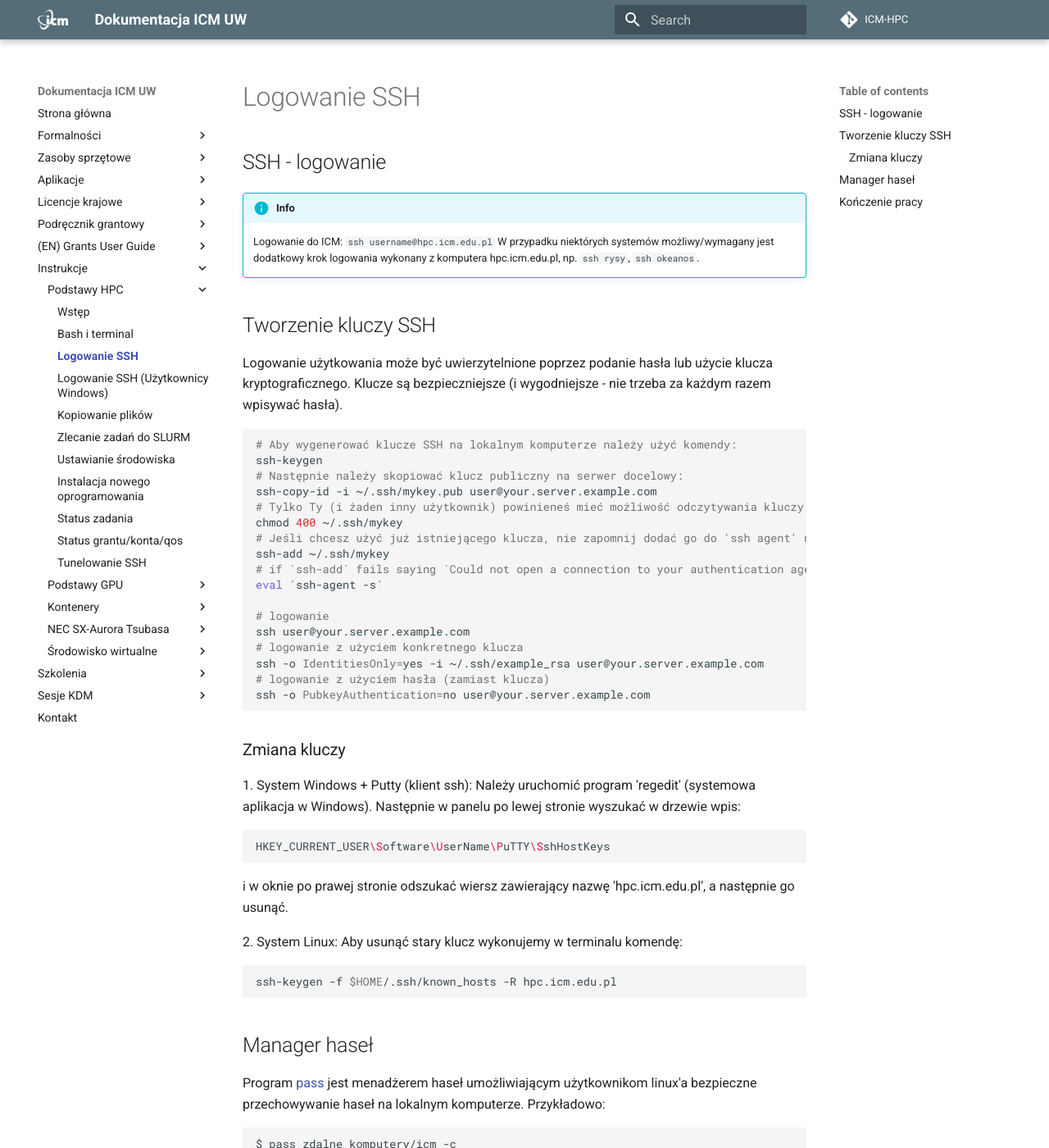
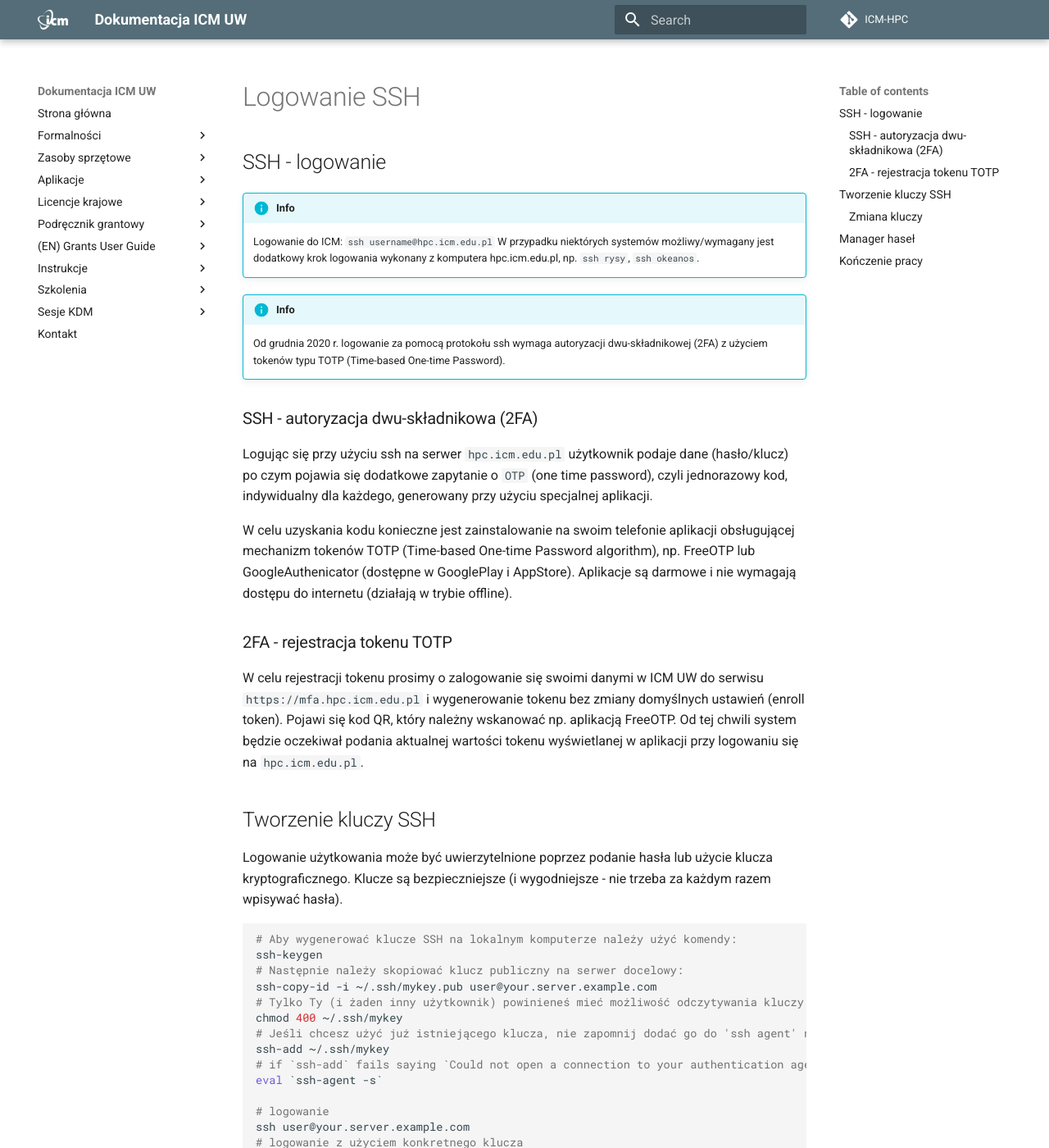
Before and after one commit to kubajal/hpc-docs, an MkDocs documentation site: the page built from docs/Tutorials/Logowanie/ssh_intro.md, in a window 1280 px wide and 1400 px high. Shown: the whole window at 82% size. Built offline with MkDocs 1.6.1 and Material for MkDocs 9.7.7, drawn with Linux system fonts in a browser that asks for light colours.

Commit message:
Wersja logowania ssh uwzgledniajaca 2FA wprowadzone w grudniu 2020.

```diff
--- a/docs/Tutorials/HPC-intro/ssh_intro.md
+++ b/docs/Tutorials/Logowanie/ssh_intro.md
@@ -9,6 +9,20 @@
 !!! Info
     Logowanie do ICM: `ssh username@hpc.icm.edu.pl`
     W przypadku niektórych systemów możliwy/wymagany jest dodatkowy krok logowania wykonany z komputera hpc.icm.edu.pl, np. `ssh rysy`, `ssh okeanos`.
+
+!!! Info
+    Od grudnia 2020 r. logowanie za pomocą protokołu ssh wymaga autoryzacji dwu-składnikowej (2FA) z użyciem tokenów typu TOTP (Time-based One-time Password).
+
+### SSH - autoryzacja dwu-składnikowa (2FA)
+
+Logując się przy użyciu ssh na serwer `hpc.icm.edu.pl` użytkownik podaje dane (hasło/klucz) po czym pojawia się dodatkowe zapytanie o `OTP` (one time password), czyli jednorazowy kod, indywidualny dla każdego, generowany przy użyciu specjalnej aplikacji.
+
+W celu uzyskania kodu konieczne jest zainstalowanie na swoim telefonie aplikacji obsługującej mechanizm tokenów TOTP (Time-based One-time Password algorithm), np. FreeOTP lub GoogleAuthenicator (dostępne w GooglePlay i AppStore). Aplikacje są darmowe i nie wymagają dostępu do internetu (działają w trybie offline).
+
+### 2FA - rejestracja tokenu TOTP
+
+W celu rejestracji tokenu prosimy o zalogowanie się swoimi danymi w ICM UW do serwisu `https://mfa.hpc.icm.edu.pl` i wygenerowanie tokenu bez zmiany domyślnych ustawień (enroll token). Pojawi się kod QR, który należny wskanować np. aplikacją FreeOTP. Od tej chwili system będzie oczekiwał podania aktualnej wartości tokenu wyświetlanej w aplikacji przy logowaniu się na `hpc.icm.edu.pl`.
+
 
 ## Tworzenie kluczy SSH
 
--- a/mkdocs.yml
+++ b/mkdocs.yml
@@ -96,18 +96,19 @@
     - Reports and publications: Podrecznik_grantowy/en_sprawozdania_i_publikacje_w_grancie.md
 
 - Instrukcje:
+  - Logowanie:
+    - Logowanie SSH: Tutorials/HPC-intro/ssh_intro.md
+    - Logowanie SSH (Użytkownicy Windows): Tutorials/HPC-intro/ssh_windows.md
+    - Tunelowanie SSH: Tutorials/HPC-intro/ssh-tunel.md
   - Podstawy HPC:
     - Wstęp: Tutorials/HPC-intro/introduction.md
     - Bash i terminal: Tutorials/HPC-intro/bash_intro.md
-    - Logowanie SSH: Tutorials/HPC-intro/ssh_intro.md
-    - Logowanie SSH (Użytkownicy Windows): Tutorials/HPC-intro/ssh_windows.md
     - Kopiowanie plików: Tutorials/HPC-intro/kopiowanie_plikow.md
     - Zlecanie zadań do SLURM: Tutorials/HPC-intro/slurm_intro.md
     - Ustawianie środowiska: Tutorials/HPC-intro/ustawianie_srodowiska.md
     - Instalacja nowego oprogramowania: Tutorials/HPC-intro/instalacja_oprogramowania.md
     - Status zadania: Tutorials/HPC-intro/status_zadania.md
     - Status grantu/konta/qos: Tutorials/HPC-intro/status_grantu_i_konta.md
-    - Tunelowanie SSH: Tutorials/HPC-intro/ssh-tunel.md
   - Podstawy GPU:
     - Introduction (Cheat Sheet): Tutorials/GPU-intro/introduction.md
     - Hello World: Tutorials/GPU-intro/hello_world.md
```
Also changed, not shown: docs/Tutorials/Logowanie/ssh-tunel.md (renamed from docs/Tutorials/HPC-intro/ssh-tunel.md), docs/Tutorials/Logowanie/ssh_windows.md (renamed from docs/Tutorials/HPC-intro/ssh_windows.md).
